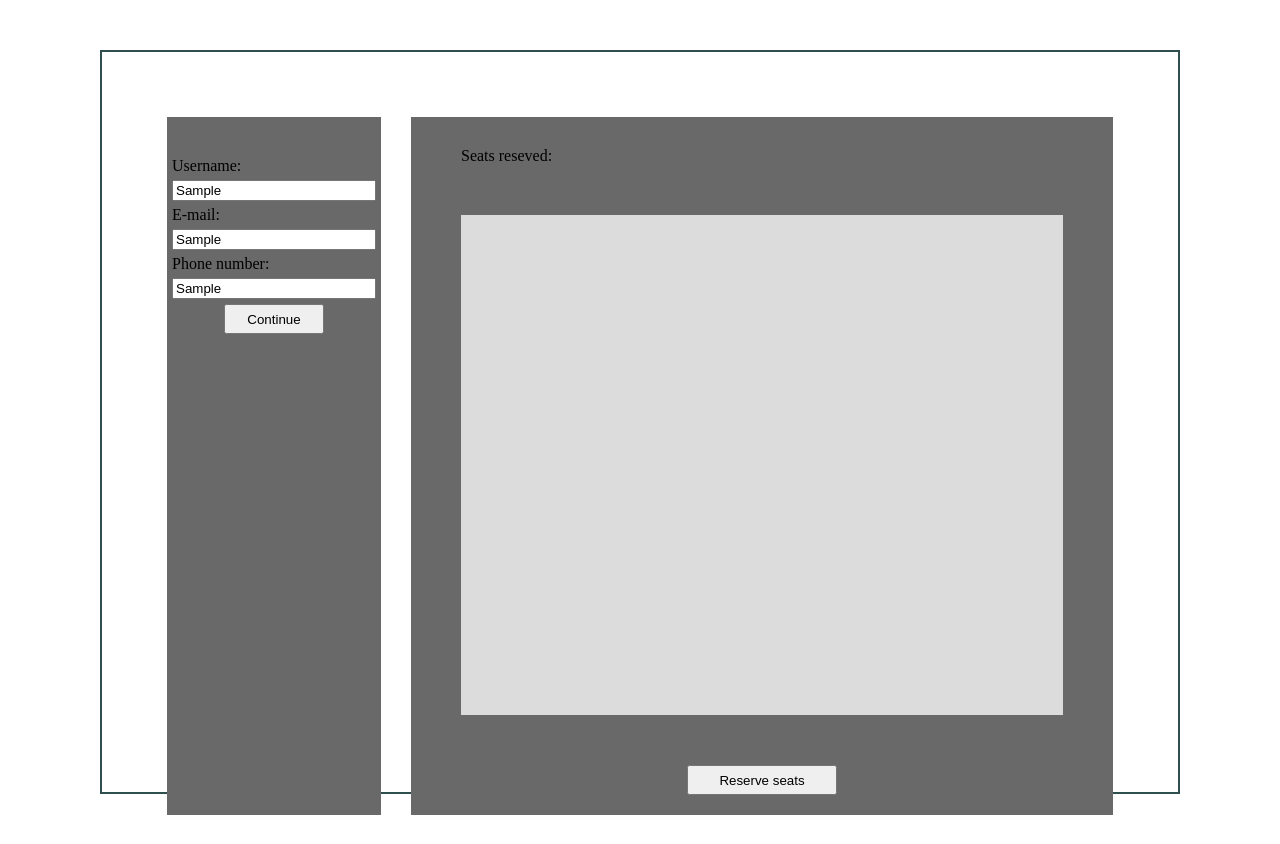
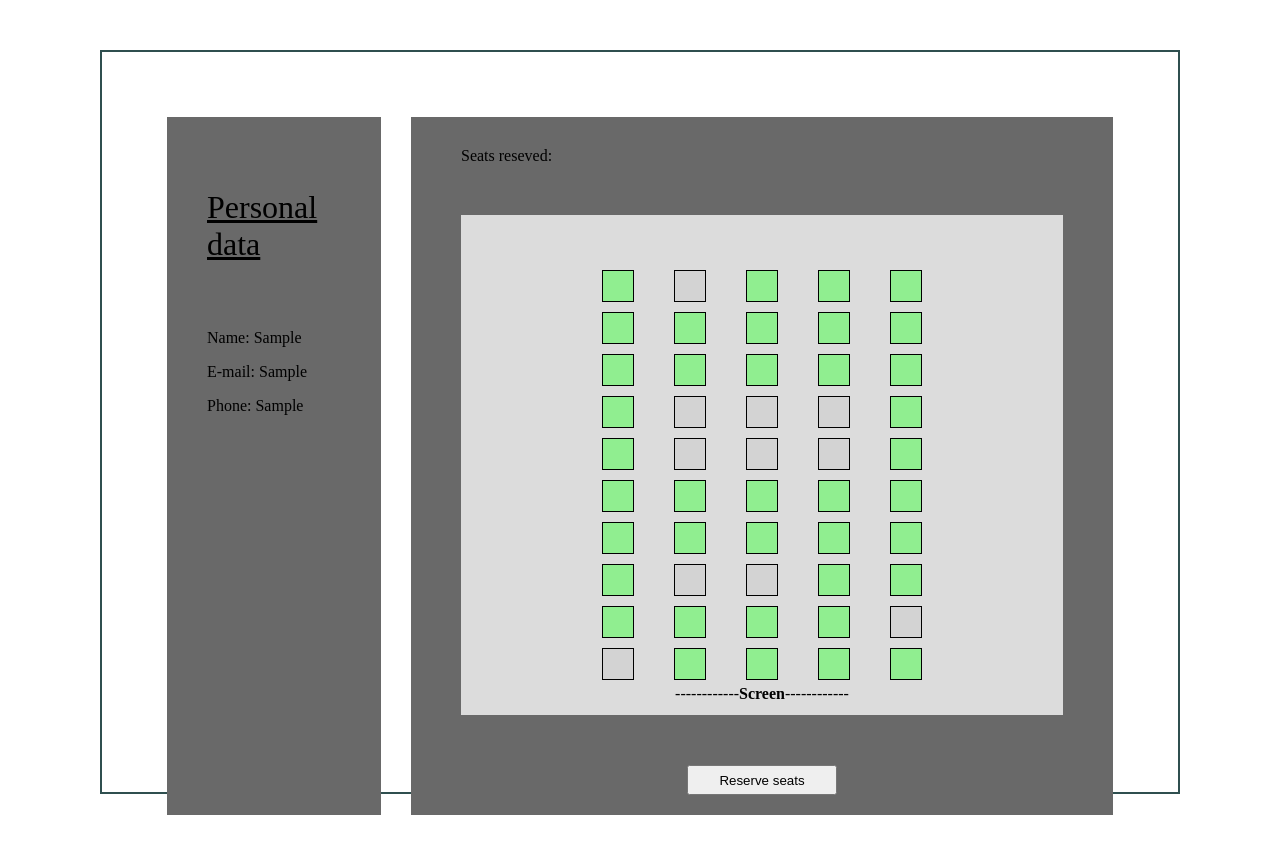
Before and after one commit to Arpadtoth100/Progmatic_stuff, a plain HTML site: page seat_reserver/index.html in a window 1280 px wide. Both pictures are taken after typing "Sample", "Sample", "Sample" into the empty fields and a click on the button "Continue". Drawn offline with Linux system fonts and the light colour scheme.

Commit message:
finished seat_reserver

```diff
--- a/seat_reserver/index.css
+++ b/seat_reserver/index.css
@@ -29,7 +29,7 @@ body {
 #loginForm {
     display: flex;
     flex-direction: column;
-    padding: 40px 5px;
+    padding: 40px;
 }
 
 #loginForm input {
@@ -57,10 +57,17 @@ body {
 }
 
 #seatLocator {
+    display: flex;
+    flex-wrap: wrap;
+    box-sizing: border-box;
     width: auto;
     height: 500px;
     background-color: gainsboro;
     margin: 50px;
+    padding: 50px 100px;
+    align-items: center;
+    justify-content: center;
+
 }
 
 #reserveBtn {
@@ -74,3 +81,27 @@ body {
     margin-top: 30px;
     margin-left: 50px;
 }
+
+.chairItem {
+    height: 30px;
+    width: 30px;
+    border: 1px solid black;
+    margin: 5px 20px;
+}
+
+.title {
+    font-size: 2em;
+    text-decoration: underline;
+}
+
+.free {
+    background-color: lightgreen;
+}
+
+.taken {
+    background-color: lightgrey;
+}
+
+.selected {
+    background-color: lightpink;
+}
--- a/seat_reserver/index.html
+++ b/seat_reserver/index.html
@@ -26,7 +26,7 @@
 
             <div id="dataField">
                 <div id="seatsRes">Seats reseved:
-                    <span id="seatCunter"></span>
+                    <span id="seatCounter"></span>
                 </div>
                 <div id="seatLocator"></div>
                 <button id="reserveBtn" type="button">Reserve seats</button>
--- a/seat_reserver/index.js
+++ b/seat_reserver/index.js
@@ -16,10 +16,88 @@ function initLoad() {
     )
 }
 
+
 function displayUserData() {
-    console.log("meghivtuk a userdata kijelzest")
+    const nameInput = document.querySelector("#loginForm #name");
+    const emilInput = document.querySelector("#loginForm #email");
+    const phoneInput = document.querySelector("#loginForm #phone");
+
+    loginForm.innerHTML = `
+        <div>
+            <P class="title">Personal data</p>
+            <br>
+            <p>Name: ${nameInput.value} </p>
+            <p>E-mail: ${emilInput.value} </p>
+            <p>Phone: ${phoneInput.value}</p>
+        </div>
+    `
 }
 
 function displaySeats() {
-    console.log("meghivtuk a szek kijelzest")
+    let audience = [
+        [0, 1, 0, 0, 0, 0, 0, 0, 0, 0],
+        [0, 0, 0, 0, 0, 0, 1, 1, 1, 0],
+        [0, 1, 1, 1, 0, 0, 0, 0, 0, 0],
+        [0, 0, 0, 0, 0, 0, 1, 1, 0, 0],
+        [0, 0, 0, 0, 1, 1, 0, 0, 0, 0],
+    ];
+    const seatsDisplay = document.querySelector('#seatLocator')
+    for (let row = 0; row < audience.length; row++) {
+        for (let chair = 0; chair < audience[row].length; chair++) {
+            let counter = [row + 1, chair + 1];
+            switch (audience[row][chair]) {
+                case 0:
+                    seatsDisplay.innerHTML += `
+                    <div class="chairItem free" id=${counter}></div>
+                    `;
+                    break;
+                case 1:
+                    seatsDisplay.innerHTML += `
+                        <div class="chairItem taken" id=${counter}></div>
+                        `;
+                    break;
+                case 2:
+                    seatsDisplay.innerHTML += `
+                    <div class="chairItem selected" id=${counter}></div>
+                    `;
+                    break;
+            };
+        }
+    };
+    seatsDisplay.innerHTML += "------------ <strong>Screen</strong> ------------"
+    let chairItems = document.querySelectorAll('.chairItem');
+    for (let i = 0; i < chairItems.length; i++) {
+        chairItems[i].addEventListener('click', function (event) {
+            changer(event.target)
+        })
+    };
+    let seatCounter = document.querySelector('#seatCounter');
+    let reserveBtn = document.querySelector('#reserveBtn');
+    reserveBtn.addEventListener('click', function () {
+        seatCounter.innerHTML = ""
+        for (elem of chairItems) {
+            if (elem.className === 'chairItem selected') {
+                seatCounter.innerHTML += `
+                Row: ${elem.id[0]}, Seat: ${elem.id[2]} |
+                `
+                elem.className = 'chairItem taken';
+            }
+        };
+    })
 }
+
+function changer(target) {
+    switch (target.className) {
+        case 'chairItem free':
+            target.classList.remove("free");
+            target.classList.add("selected");
+            break;
+        case 'chairItem selected':
+            target.classList.remove("selected");
+            target.classList.add("free");
+            break;
+        case 'chairItem taken':
+            window.alert("Selected seat is not available");
+            break;
+    };
+}
```
